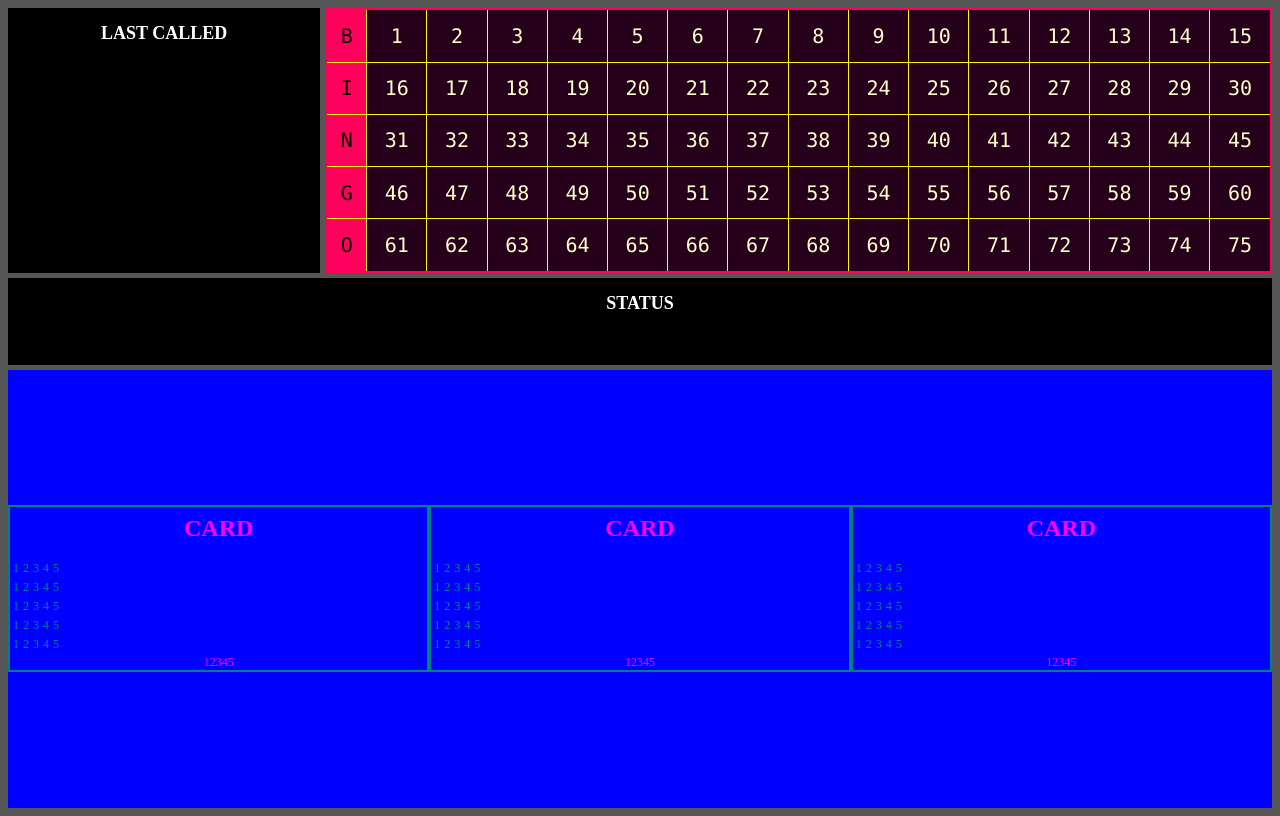
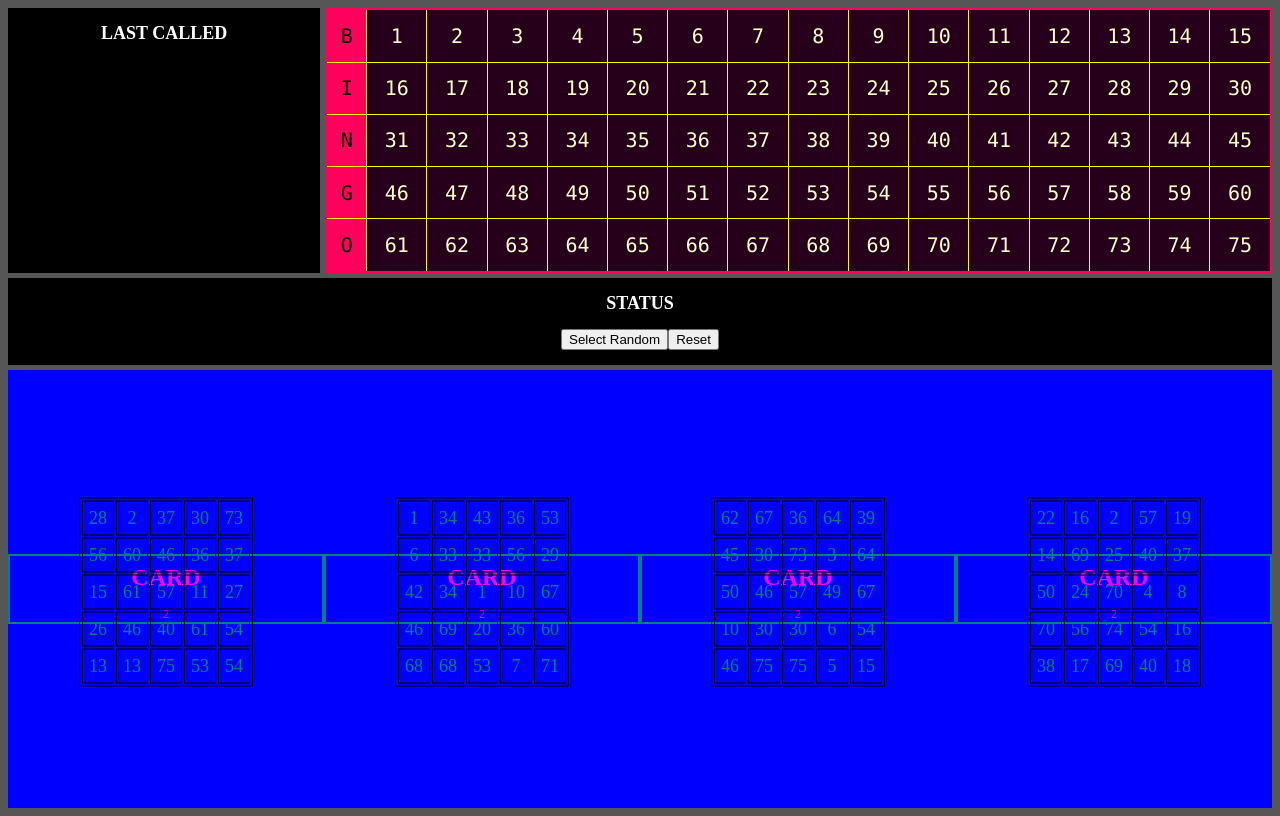
Before and after one commit to dschneck/official-interjection, a React (Create React App) app: page / in a window 1280 px wide. Built offline with nearby package versions, Linux system fonts and the light colour scheme.

Commit message:
playing around with the card functionality and styling

```diff
--- a/src/Board.js
+++ b/src/Board.js
@@ -13,31 +13,31 @@ function Board(props) {
 			<tbody>
 			<tr id="B-row"><td className="letter">B</td>
 				{board.slice(0, 15).map( (element, index) => {
-					if (element) return <td className="selected">{index+1}</td>
+					if (element) return <td key={index} className="selected">{index+1}</td>
 					return <td>{index+1}</td>
 				})}
 			</tr>
 			<tr id="I-row"><td className="letter">I</td>
 				{board.slice(15, 30).map( (element, index) => {
-					if (element) return <td className="selected">{index+16}</td>
+					if (element) return <td key={index} className="selected">{index+16}</td>
 					return <td>{index+16}</td>
 				})}
 			</tr>
 			<tr id="N-row"><td className="letter">N</td>
 				{board.slice(30, 45).map( (element, index) => {
-					if (element) return <td className="selected">{index+31}</td>
+					if (element) return <td key={index} className="selected">{index+31}</td>
 					return <td>{index+31}</td>
 				})}
 			</tr>
 			<tr id="G-row"><td className="letter">G</td>
 				{board.slice(45, 60).map( (element, index) => {
-					if (element) return <td className="selected">{index+46}</td>
+					if (element) return <td key={index} className="selected">{index+46}</td>
 					return <td>{index+46}</td>
 				})}
 			</tr>
 			<tr id="O-row"><td className="letter">O</td>
 				{board.slice(60, 75).map( (element, index) => {
-					if (element) return <td className="selected">{index+61}</td>
+					if (element) return <td key={index} className="selected">{index+61}</td>
 					return <td>{index+61}</td>
 				})}
 			</tr>
--- a/src/Card.js
+++ b/src/Card.js
@@ -4,51 +4,35 @@ import './styles/CardContainer.css';
 class Card extends React.Component {
 	constructor(props) {
 		super(props);
+		this.card_id = props.card_id;
 
+	}
+
+	spwn(x, indexBuffer) {
+		let ret = [];
+		for (let i = 0; i < x; i++){
+			ret.push(<td key={i+indexBuffer}>{Math.floor((Math.random() * 75) +1)}</td>);
+		}
+		console.log("The array is at 1: " + ret[1]);
+		return ret;
 	}
 
 	render() {
 		return (
 			<div className="card">
 				<h1 className="cardTitle">Card</h1>
-				<table className="cardNumbers">
-					<tr>
-						<td>1</td>
-						<td>2</td>
-						<td>3</td>
-						<td>4</td>
-						<td>5</td>
-					</tr>
-					<tr>
-						<td>1</td>
-						<td>2</td>
-						<td>3</td>
-						<td>4</td>
-						<td>5</td>
-					</tr>
-					<tr>
-						<td>1</td>
-						<td>2</td>
-						<td>3</td>
-						<td>4</td>
-						<td>5</td>
-					</tr>
-					<tr>
-						<td>1</td>
-						<td>2</td>
-						<td>3</td>
-						<td>4</td>
-						<td>5</td>
-					</tr>
-					<tr>
-						<td>1</td>
-						<td>2</td>
-						<td>3</td>
-						<td>4</td>
-						<td>5</td>
-					</tr>
+				<div className="cardNumbers">
+				<table>
+					<tbody>
+					<tr>{this.spwn(5, 1*100)}</tr>
+					<tr>{this.spwn(5, 5*100)}</tr>
+					<tr>{this.spwn(5, 10*100)}</tr>
+					<tr>{this.spwn(5, 15*100)}</tr>
+					<tr>{this.spwn(5, 20*100)}</tr>
+				</tbody>
 				</table>
-				<div className="key">12345</div>
+				</div>
+				<div className="key">{this.card_id}</div>
 			</div>
 		);
 	}
--- a/src/CardContainer.js
+++ b/src/CardContainer.js
@@ -14,7 +14,7 @@ class CardContainer extends React.Component {
 		return (
 			<div className="cardContainer">
 			{cards.map(() => {
-				return <Card />
+				return <Card card_id={2} />
 			})}
 			</div>
 		);
--- a/src/Status.js
+++ b/src/Status.js
@@ -1,9 +1,21 @@
 import './styles/Status.css';
+import {useDispatch} from 'react-redux';
+import {select, reset} from './actions/board/boardSlice.js';
 
 function Status(props) {
+	const dispatch = useDispatch();
 	return (
+
 		<div id="status">
 				<h2>Status</h2>
+				<button onClick={() => {
+					let random = Math.floor((Math.random()*75) +1);
+					dispatch(select(random));
+
+				}}>
+					Select Random
+				</button>
+				<button onClick={() => dispatch(reset())}>Reset</button>
 		</div>
 	);
 }
--- a/src/actions/board/boardSlice.js
+++ b/src/actions/board/boardSlice.js
@@ -4,3 +4,9 @@ export const select = (index) => {
 		payload: index
 	}
 }
+
+export const reset = () => {
+	return {
+		type: 'board/RESET'
+	}
+}
--- a/src/index.js
+++ b/src/index.js
@@ -11,7 +11,7 @@ import { createStore } from 'redux';
 import rootReducer from './reducers/index.js';
 
 const store = createStore(rootReducer);
-let numCards = 3;
+let numCards = 4;
 
 ReactDOM.render(
 	<Provider store={store}>
--- a/src/reducers/boardReducer.js
+++ b/src/reducers/boardReducer.js
@@ -7,6 +7,8 @@ const boardReducer = (state, action) => {
 		//	console.log("THE INDEX IS " + action.payload);
 		//	console.log("THE RET IS NOW"+ ret);
 			return ret;
+		case 'board/RESET':
+			return Array(75).fill(false);
 		default:
 			return Array(75).fill(false);
 	}
--- /dev/null
+++ b/src/reducers/cardReducer.js
@@ -0,0 +1,8 @@
+const cardReducer = (state, action) => {
+	switch (action.type) {
+		default:
+			return null;
+	}
+}
+
+export default cardReducer;
--- a/src/reducers/index.js
+++ b/src/reducers/index.js
@@ -1,8 +1,10 @@
 import {combineReducers} from 'redux';
 import boardReducer from './boardReducer.js';
+import cardReducer from './cardReducer.js';
 
 const rootReducer = combineReducers({
-	board: boardReducer
+	board: boardReducer,
+	card: cardReducer
 
 });
 
--- a/src/styles/CardContainer.css
+++ b/src/styles/CardContainer.css
@@ -19,19 +19,25 @@
 
 }
 
-.card h1 {
+.cardTitle {
 	padding-top: 8px;
 	margin-top: 0px;
 	text-align: center;
 }
 
-.card  tr, .card  th {
+.cardNumbers {
 	color: teal;
+	border: 1px solid black;
 	margin: 0;
-    /*padding: 0; */
-	/*position: absolute;*/
+    padding: 0;
+	position: absolute;
 	top: 55%;
 	left: 50%;
-	/*transform: translate(-50%, -50%);*/
+	transform: translate(-50%, -50%);
+}
 
+.cardNumbers tr, .cardNumbers td {
+	border: .5px solid black;
+	font-size: 18px;
+	padding: 6px;
 }
```
